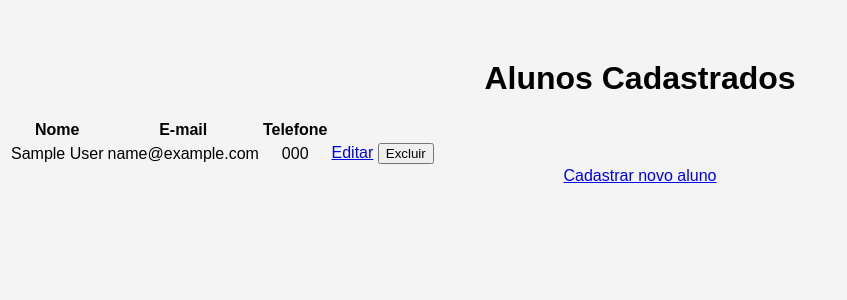
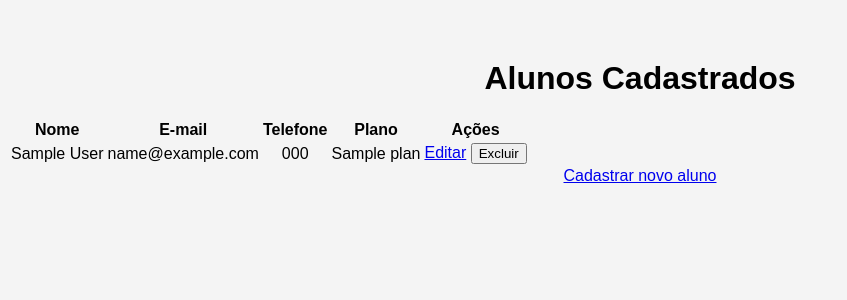
Before and after one commit to WolfatoBR/System_academy, a Flask app: page /alunos in a window 1280 px wide. Shown: the top 300 px of the page, without its empty margins (0-847 px from the left). Run offline with Flask 3, Linux system fonts and the light colour scheme; tables that the repository leaves empty hold one stand-in row (values such as "Sample post").

Commit message:
corringindo o erro dos planos

```diff
--- a/app.py
+++ b/app.py
@@ -47,7 +47,8 @@ def new_students():
 
         return redirect(url_for("list_students"))
 
-    return render_template("new_student.html")
+    planos = Plan.query.all()
+    return render_template("new_student.html", planos=planos)
 
 @app.route("/alunos/editar/<int:id>", methods=["GET", "POST"])
 def edit_student(id):
@@ -57,11 +58,13 @@ def edit_student(id):
         aluno.nome = request.form["nome"]
         aluno.email = request.form["email"]
         aluno.telefone = request.form["telefone"]
+        aluno.plano_id = request.form["plano_id"] or None
 
         db.session.commit()
         return redirect(url_for("list_students"))
 
-    return render_template("edit_student.html", aluno=aluno)
+    planos = Plan.query.all()
+    return render_template("edit_student.html", aluno=aluno, planos=planos)
 
 @app.route("/alunos/excluir/<int:id>", methods=["POST"])
 def delete_student(id):
--- a/templates/list_students.html
+++ b/templates/list_students.html
@@ -15,12 +15,15 @@
                     <th>Nome</th>
                     <th>E-mail</th>
                     <th>Telefone</th>
+                    <th>Plano</th>
+                    <th>Ações</th>
                 </tr>
                 {% for aluno in alunos %}
                 <tr>
                     <td>{{ aluno.nome }}</td>
                     <td>{{ aluno.email }}</td>
                     <td>{{ aluno.telefone }}</td>
+                    <td>{{ aluno.plano.nome if aluno.plano else "Sem plano" }}</td>
                     <td>
                         <a href="{{ url_for('edit_student', id=aluno.id) }}">Editar</a>
 
```
